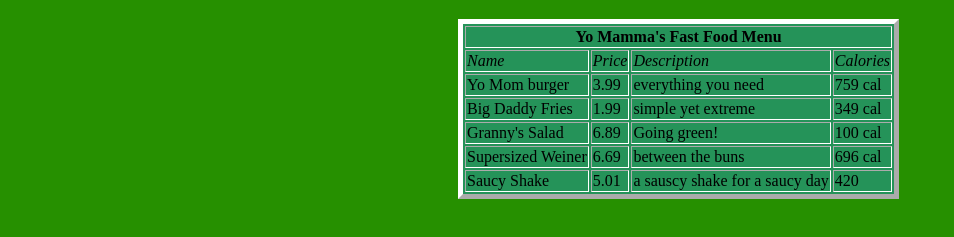
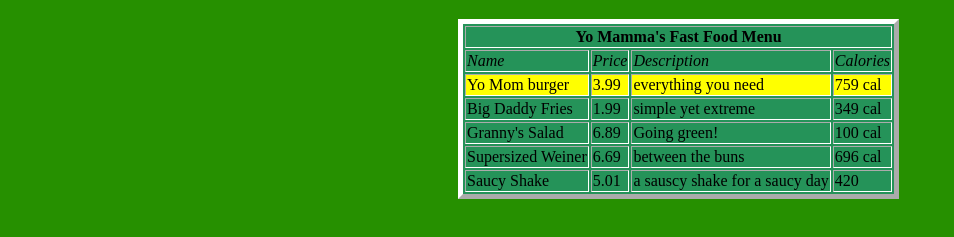
Before and after one commit to calebhoops/resturant-website, a plain HTML site: page index.html in a window 1280 px wide. Shown: the part 61-298 px from the top of the page, without its empty margins (0-954 px from the left). Drawn offline with Linux system fonts and the light colour scheme.

Commit message:
added site

```diff
--- a/index.html
+++ b/index.html
@@ -17,7 +17,7 @@
         <td><em>Calories</em></td>
 
     </tr>
-    <tr>
+    <tr style="background-color: yellow">
         <td>Yo Mom burger</td>
         <td>3.99</td>
         <td>everything you need</td>
--- a/main.css
+++ b/main.css
@@ -10,6 +10,7 @@ html { background-color: #269000
 
 }
 
-.favorite {
+tr {
+    size: 300px;
 
 }
```
